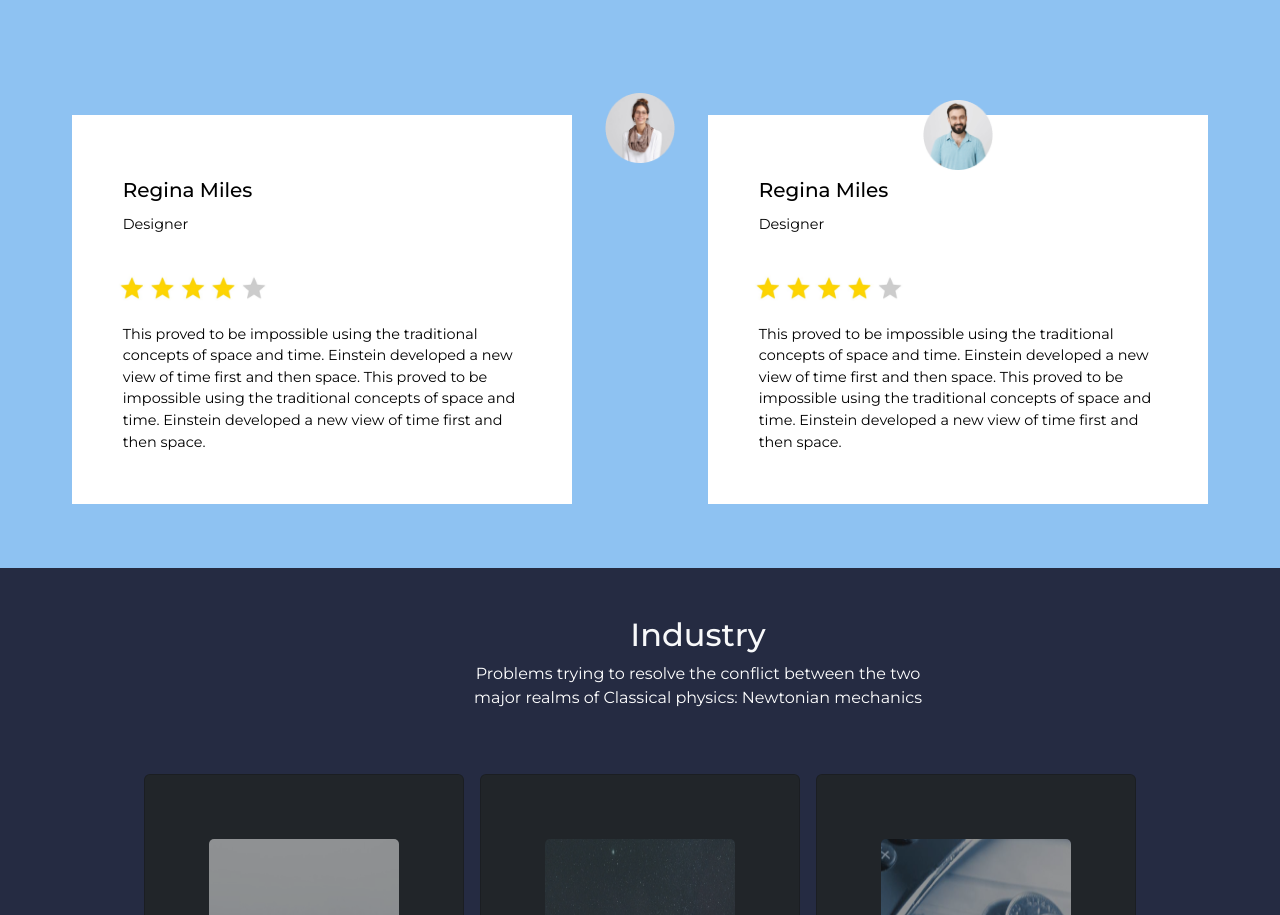
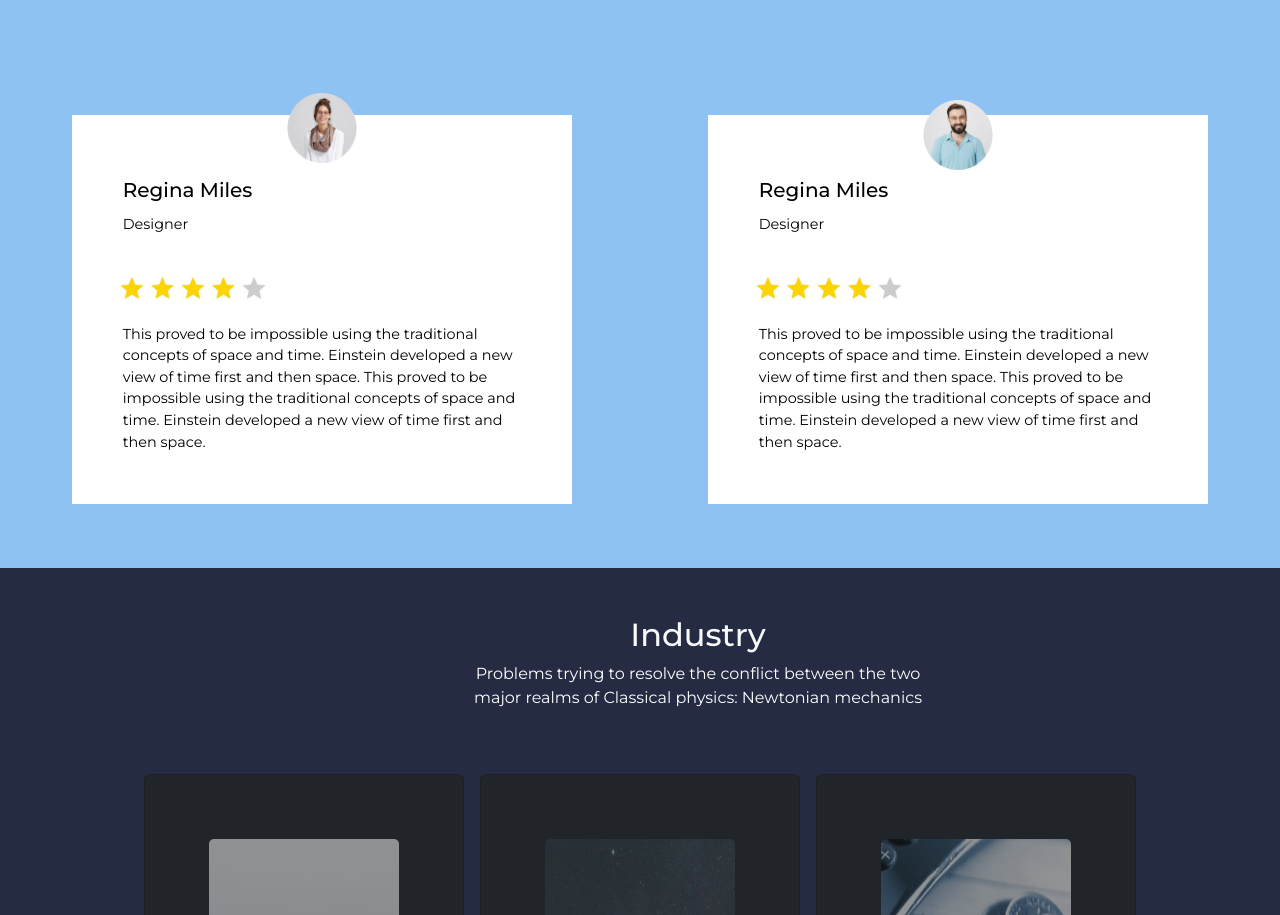
Before and after one commit to dieceva/bootstrap-website, a plain HTML site: page index.html in a window 1280 px wide. Shown: the part 1411-2326 px from the top of the page. Drawn offline with nearby package versions, Linux system fonts and the light colour scheme.

Commit message:
merged but needs fixing some bugs

```diff
--- a/index.html
+++ b/index.html
@@ -116,7 +116,7 @@
 
             </div>
             <div class="card-group flex-row justify-content-evenly">
-                <div class="d-flex card2 mw-100 " style="width: 500px;">
+                <div class="d-flex card2 mw-100 position-relative" style="width: 500px;">
                     <img class="position-absolute top-150 start-50 translate-middle" src="./assets/person1.png" alt=""
                         style="max-width: 70px; height: 70px;">
                     <div class="card-body2">
```
